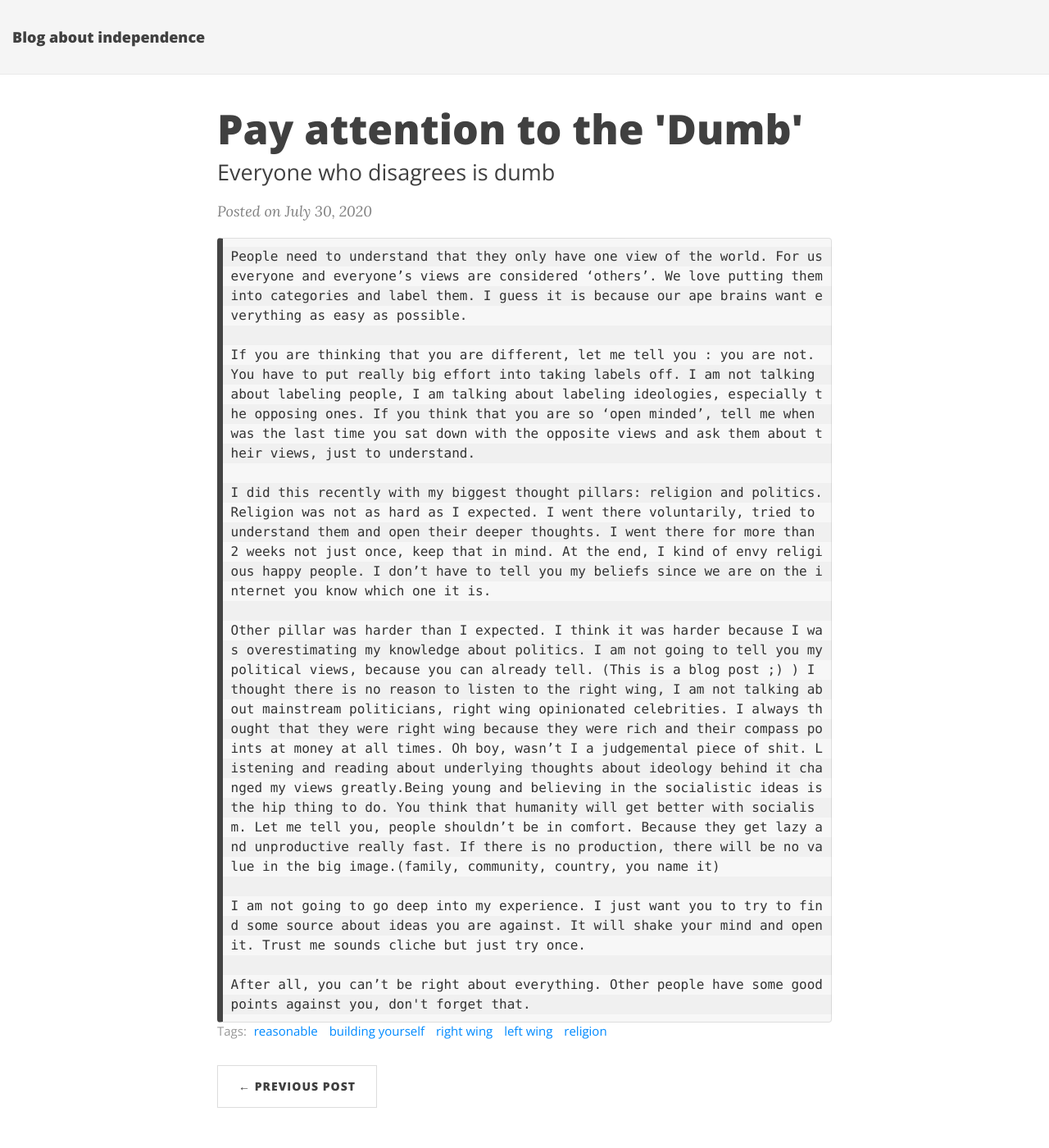
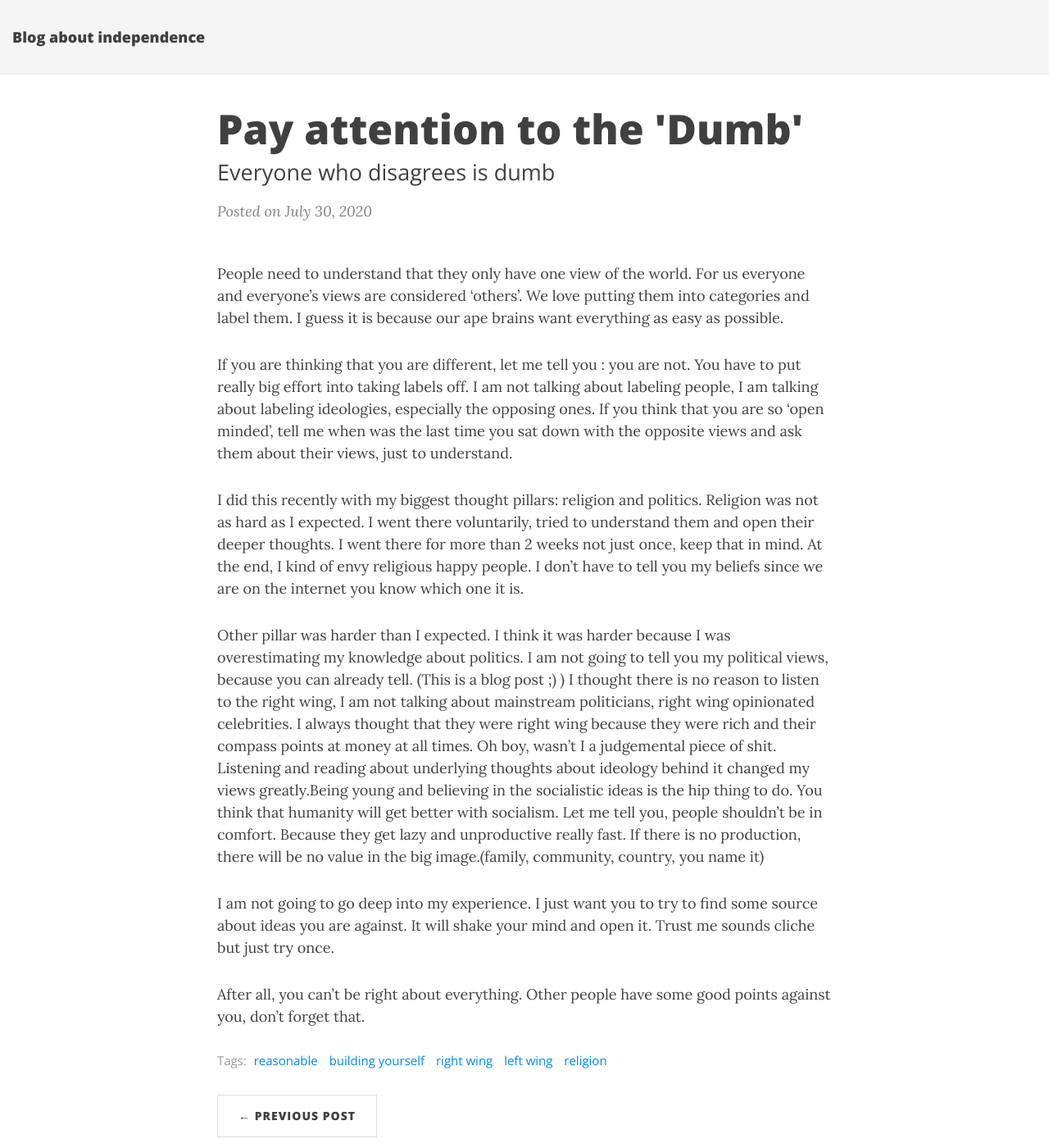
Before and after one commit to JanetheBlogger/JanetheBlogger.github.io, a Jekyll site: the page built from _posts/2020-07-30-Pay-attention-to-the-dumb.md, in a window 1280 px wide and 1400 px high. Shown: the whole window at 82% size. Built offline with Jekyll 4.4.1, drawn with Linux system fonts in a browser that asks for light colours; nearby versions of some CDN libraries.

```diff
--- a/_posts/2020-07-30-Pay-attention-to-the-dumb.md
+++ b/_posts/2020-07-30-Pay-attention-to-the-dumb.md
@@ -5,15 +5,14 @@ subtitle: Everyone who disagrees is dumb
 tags: [reasonable, building yourself, right wing, left wing, religion]
 comments: true
 ---
+ People need to understand that they only have one view of the world. For us everyone and everyone’s views are considered ‘others’. We love putting them into categories and label them. I guess it is because our ape brains want everything as easy as possible.
 
-	People need to understand that they only have one view of the world. For us everyone and everyone’s views are considered ‘others’. We love putting them into categories and label them. I guess it is because our ape brains want everything as easy as possible.
+ If you are thinking that you are different, let me tell you : you are not. You have to put really big effort into taking labels off. I am not talking about labeling people, I am talking about labeling ideologies, especially the opposing ones. If you think that you are so ‘open minded’, tell me when was the last time you sat down with the opposite views and ask them about their views, just to understand.
 
-	If you are thinking that you are different, let me tell you : you are not. You have to put really big effort into taking labels off. I am not talking about labeling people, I am talking about labeling ideologies, especially the opposing ones. If you think that you are so ‘open minded’, tell me when was the last time you sat down with the opposite views and ask them about their views, just to understand.
+  I did this recently with my biggest thought pillars: religion and politics. Religion was not as hard as I expected. I went there voluntarily, tried to understand them and open their deeper thoughts. I went there for more than 2 weeks not just once, keep that in mind. At the end, I kind of envy religious happy people. I don’t have to tell you my beliefs since we are on the internet you know which one it is.
 
-	I did this recently with my biggest thought pillars: religion and politics. Religion was not as hard as I expected. I went there voluntarily, tried to understand them and open their deeper thoughts. I went there for more than 2 weeks not just once, keep that in mind. At the end, I kind of envy religious happy people. I don’t have to tell you my beliefs since we are on the internet you know which one it is.
+  Other pillar was harder than I expected. I think it was harder because I was overestimating my knowledge about politics. I am not going to tell you my political views, because you can already tell. (This is a blog post ;) ) I thought there is no reason to listen to the right wing, I am not talking about mainstream politicians, right wing opinionated celebrities. I always thought that they were right wing because they were rich and their compass points at money at all times. Oh boy, wasn’t I a judgemental piece of shit. Listening and reading about underlying thoughts about ideology behind it changed my views greatly.Being young and believing in the socialistic ideas is the hip thing to do. You think that humanity will get better with socialism. Let me tell you, people shouldn’t be in comfort. Because they get lazy and unproductive really fast. If there is no production, there will be no value in the big image.(family, community, country, you name it)
 
-	Other pillar was harder than I expected. I think it was harder because I was overestimating my knowledge about politics. I am not going to tell you my political views, because you can already tell. (This is a blog post ;) ) I thought there is no reason to listen to the right wing, I am not talking about mainstream politicians, right wing opinionated celebrities. I always thought that they were right wing because they were rich and their compass points at money at all times. Oh boy, wasn’t I a judgemental piece of shit. Listening and reading about underlying thoughts about ideology behind it changed my views greatly.Being young and believing in the socialistic ideas is the hip thing to do. You think that humanity will get better with socialism. Let me tell you, people shouldn’t be in comfort. Because they get lazy and unproductive really fast. If there is no production, there will be no value in the big image.(family, community, country, you name it)
+  I am not going to go deep into my experience. I just want you to try to find some source about ideas you are against. It will shake your mind and open it. Trust me sounds cliche but just try once.
 
-	I am not going to go deep into my experience. I just want you to try to find some source about ideas you are against. It will shake your mind and open it. Trust me sounds cliche but just try once.
-
-	After all, you can’t be right about everything. Other people have some good points against you, don't forget that.
+  After all, you can’t be right about everything. Other people have some good points against you, don't forget that.
```
